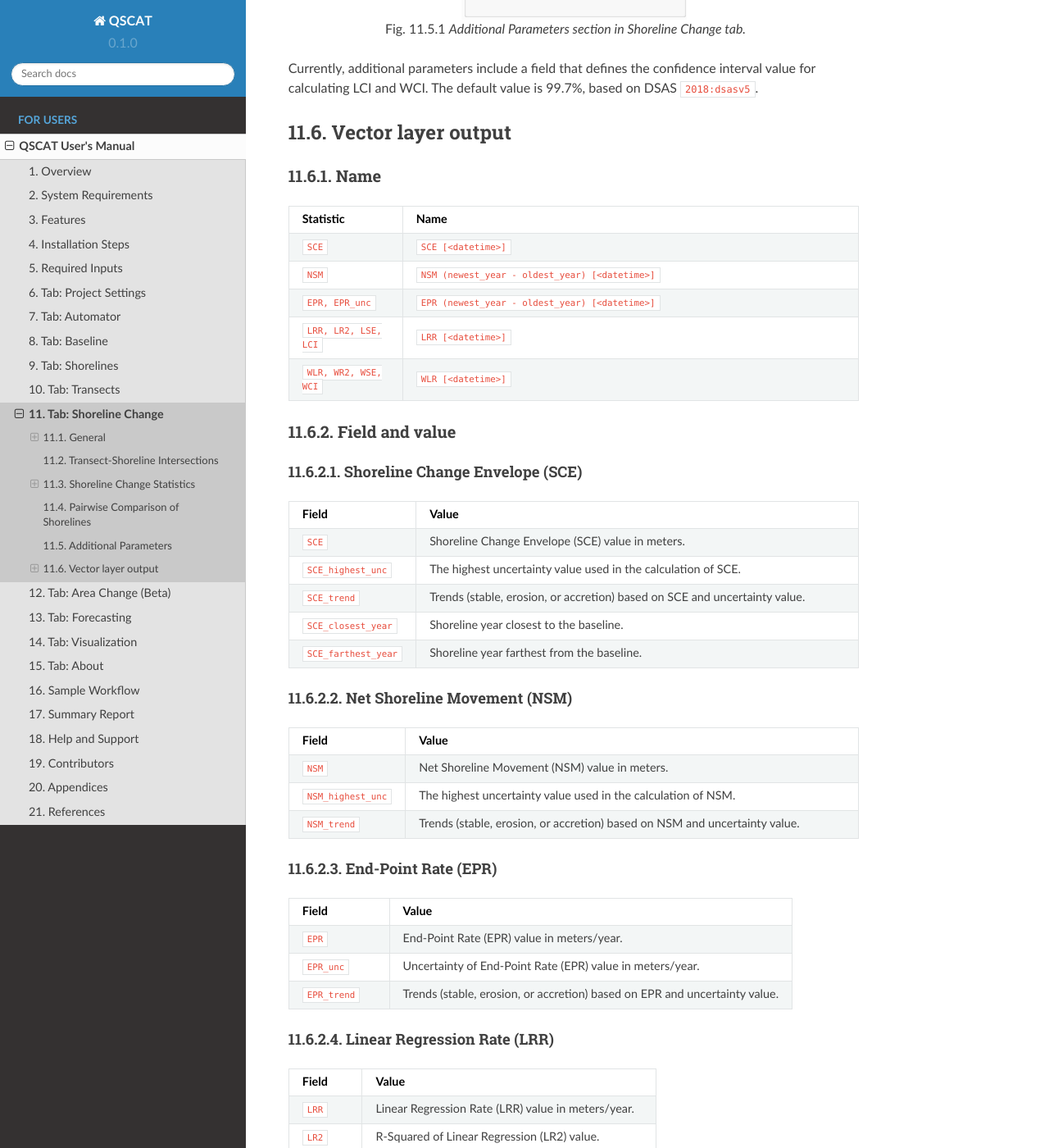
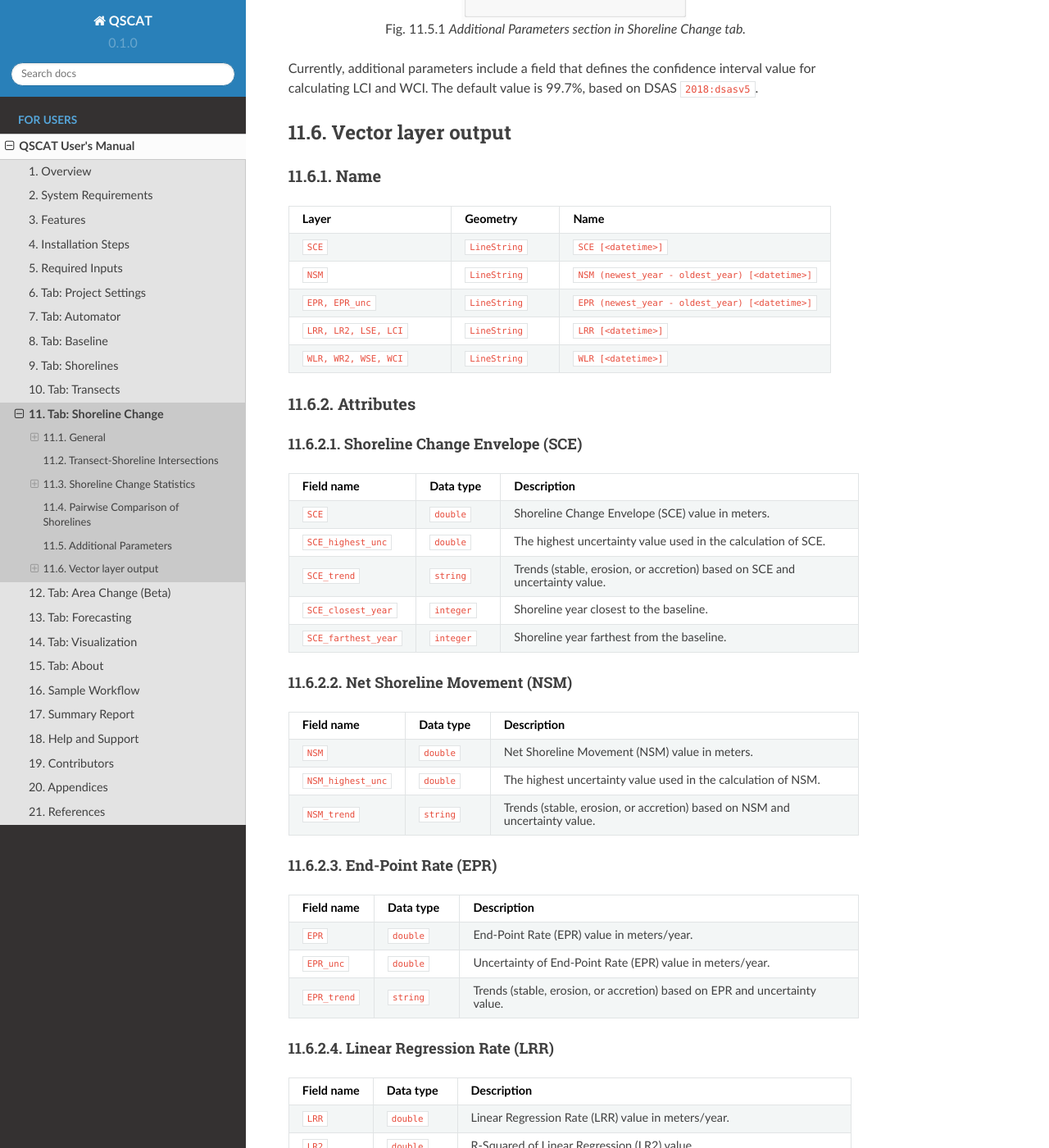
Before and after one commit to qscat/qscat, a Sphinx documentation site: the page built from docs/source/users_manual/tabs/shoreline_change.rst, in a window 1280 px wide and 1400 px high, scrolled down 8014 px. Shown: the whole window at 82% size. Built offline with Sphinx 7.4.7 and the Read the Docs theme 2.0.0, drawn with Linux system fonts in a browser that asks for light colours; cross-references to code outside the pages are shown as plain code; some of the changed text lies outside the part shown.

Commit message:
refactor(docs): change tab shoreline change layer and attributes (#17)

```diff
--- a/docs/source/users_manual/tabs/shoreline_change.rst
+++ b/docs/source/users_manual/tabs/shoreline_change.rst
@@ -281,43 +281,55 @@ Name
 
 .. list-table::
    :header-rows: 1
-   :widths: 20 80
+   :widths: 30 20 50
 
-   * - Statistic
+   * - Layer
+     - Geometry
      - Name
    * - ``SCE``
+     - ``LineString``
      - ``SCE [<datetime>]``
    * - ``NSM``
+     - ``LineString``
      - ``NSM (newest_year - oldest_year) [<datetime>]``
    * - ``EPR, EPR_unc``
+     - ``LineString``
      - ``EPR (newest_year - oldest_year) [<datetime>]``
    * - ``LRR, LR2, LSE, LCI``
+     - ``LineString``
      - ``LRR [<datetime>]``
    * - ``WLR, WR2, WSE, WCI``
+     - ``LineString``
      - ``WLR [<datetime>]``
 
 
-Field and value
----------------
+Attributes
+----------
 
 Shoreline Change Envelope (SCE)
 ...............................
 
 .. list-table::
    :header-rows: 1
-   :widths: 20 80
+   :widths: 15 15 70
 
-   * - Field
-     - Value
+   * - Field name
+     - Data type
+     - Description
    * - ``SCE``
+     - ``double``
      - Shoreline Change Envelope (SCE) value in meters.
    * - ``SCE_highest_unc``
+     - ``double``
      - The highest uncertainty value used in the calculation of SCE.
    * - ``SCE_trend``
+     - ``string``
      - Trends (stable, erosion, or accretion) based on SCE and uncertainty value.
    * - ``SCE_closest_year``
+     - ``integer``
      - Shoreline year closest to the baseline.
    * - ``SCE_farthest_year``
+     - ``integer``
      - Shoreline year farthest from the baseline.
 
 
@@ -326,15 +338,19 @@ Net Shoreline Movement (NSM)
 
 .. list-table::
    :header-rows: 1
-   :widths: 20 80
+   :widths: 15 15 70
 
-   * - Field
-     - Value
+   * - Field name
+     - Data type
+     - Description
    * - ``NSM``
+     - ``double``
      - Net Shoreline Movement (NSM) value in meters.
    * - ``NSM_highest_unc``
+     - ``double``
      - The highest uncertainty value used in the calculation of NSM.
    * - ``NSM_trend``
+     - ``string``
      - Trends (stable, erosion, or accretion) based on NSM and uncertainty value.
 
 
@@ -343,15 +359,19 @@ End-Point Rate (EPR)
 
 .. list-table::
    :header-rows: 1
-   :widths: 20 80
+   :widths: 15 15 70
 
-   * - Field
-     - Value
+   * - Field name
+     - Data type
+     - Description
    * - ``EPR``
+     - ``double``
      - End-Point Rate (EPR) value in meters/year.
    * - ``EPR_unc``
+     - ``double``
      - Uncertainty of End-Point Rate (EPR) value in meters/year.
    * - ``EPR_trend``
+     - ``string``
      - Trends (stable, erosion, or accretion) based on EPR and uncertainty value.
 
 
@@ -360,17 +380,22 @@ Linear Regression Rate (LRR)
 
 .. list-table::
    :header-rows: 1
-   :widths: 20 80
+   :widths: 15 15 70
 
-   * - Field
-     - Value
+   * - Field name
+     - Data type
+     - Description
    * - ``LRR``
+     - ``double``
      - Linear Regression Rate (LRR) value in meters/year.
    * - ``LR2``
+     - ``double``
      - R-Squared of Linear Regression (LR2) value.
    * - ``LSE``
+     - ``double``
      - Standard Error of Linear Regression (LSE) value.
    * - ``LCI``
+     - ``double``
      - Confidence Interval of Linear Regression (LCI) value.
 
 
@@ -379,15 +404,20 @@ Weighted Linear Regression (WLR)
 
 .. list-table::
    :header-rows: 1
-   :widths: 20 80
+   :widths: 15 15 70
 
-   * - Field
-     - Value
+   * - Field name
+     - Data type
+     - Description
    * - ``WLR``
+     - ``double``
      - Weighted Linear Regression Rate (WLR) value in meters/year.
    * - ``WR2``
+     - ``double``
      - R-Squared of Weighted Linear Regression (WR2) value.
    * - ``WSE``
+     - ``double``
      - Standard Error of Weighted Linear Regression (WSE) value.
    * - ``WCI``
+     - ``double``
      - Confidence Interval of Weighted Linear Regression (WCI) value.
```
